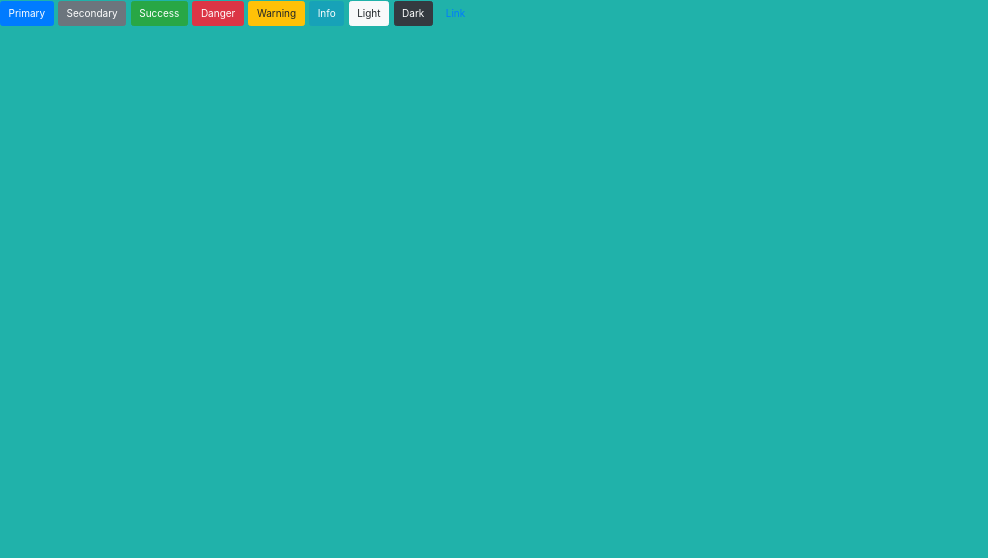
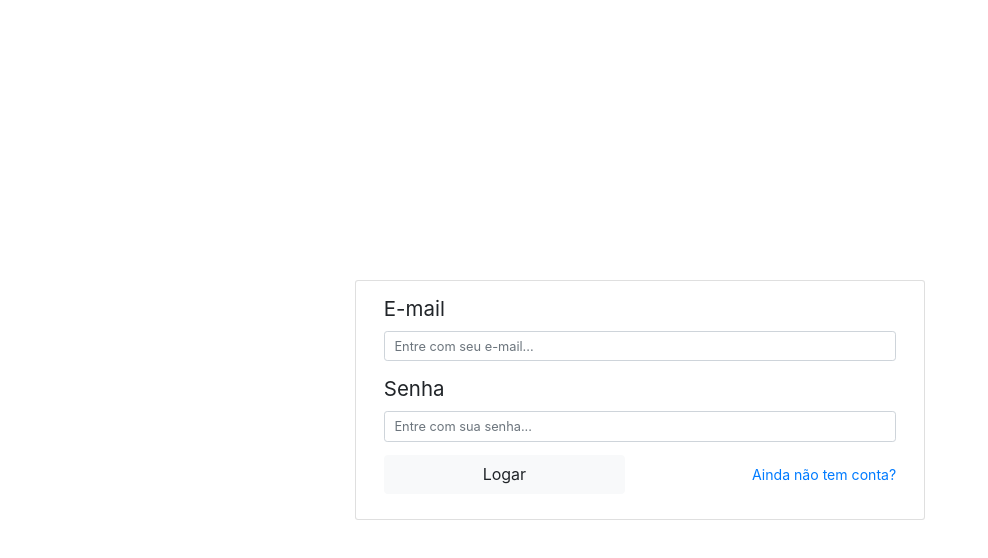
Before and after one commit to coelhoadler/cashback-app, a website built with webpack: page src/index.html in a window 1280 px wide. Shown: the whole page, without its empty margins (0-988 px from the left). Built offline with nearby package versions, Linux system fonts and the light colour scheme.

Commit message:
Criando formulário de login.

```diff
--- a/package.json
+++ b/package.json
@@ -44,7 +44,8 @@
     "bootstrap": "^4.4.1",
     "core-js": "^3.6.4",
     "jquery": "^3.5.0",
-    "popper.js": "^1.16.1"
+    "popper.js": "^1.16.1",
+    "prettier": "^2.0.4"
   },
   "browserslist": [
     ">0.2%",
--- a/src/index.html
+++ b/src/index.html
@@ -1,19 +1,39 @@
 <!DOCTYPE html>
 <html lang="pt-br">
+
 <head>
   <meta charset="UTF-8" />
   <meta name="viewport" content="width=device-width, initial-scale=1.0" />
   <title>Cashback System</title>
 </head>
+
 <body>
-    <button type="button" class="btn btn-primary">Primary</button>
-    <button type="button" class="btn btn-secondary">Secondary</button>
-    <button type="button" class="btn btn-success">Success</button>
-    <button type="button" class="btn btn-danger">Danger</button>
-    <button type="button" class="btn btn-warning">Warning</button>
-    <button type="button" class="btn btn-info">Info</button>
-    <button type="button" class="btn btn-light">Light</button>
-    <button type="button" class="btn btn-dark">Dark</button>
-    <button type="button" class="btn btn-link">Link</button>
+  <div class="container h-100">
+    <div class="row h-100 justify-content-center align-items-center">
+      <form class="col-11 col-md-6 card rounded p-3">
+        <div class="form-group col-12">
+          <label for="email">E-mail</label>
+          <input type="email" class="form-control" id="email" aria-describedby="E-mail"
+            placeholder="Entre com seu e-mail...">
+        </div>
+        <div class="form-group col-12">
+          <label for="password">Senha</label>
+          <input type="password" class="form-control" id="password" placeholder="Entre com sua senha...">
+        </div>
+        <div class="form-group col-12">
+          <div class="row">
+            <div class="col-12 col-md-6 col-sm-12">
+              <button type="submit" class="btn btn-block btn-lg btn-light">Logar</button>
+            </div>
+            <div
+              class="col-md-6 col-sm-12 mt-3 mt-md-0 mt-sm-3 d-flex justify-content-center justify-content-sm-center justify-content-md-end align-items-center">
+              <a href="#" class="login__link-new-account">Ainda não tem conta?</a>
+            </div>
+          </div>
+        </div>
+      </form>
+    </div>
+  </div>
 </body>
+
 </html>
--- a/src/index.js
+++ b/src/index.js
@@ -1,15 +1,15 @@
 import './styles.scss';
 import 'bootstrap';
 
-import styles from './index.module.css';
+// import styles from './index.module.css';
 
-const h1 = document.querySelector('h1');
-h1.classList.add(styles.h1);
+// const h1 = document.querySelector('h1');
+// h1.classList.add(styles.h1);
 
-async function print() {
-  const { greet } = await import('./greet');
-  const response = await greet('John Doe');
-  console.log(response);
-}
+// async function print() {
+//   const { greet } = await import('./greet');
+//   const response = await greet('John Doe');
+//   console.log(response);
+// }
 
-print();
+// print();
--- a/src/styles.scss
+++ b/src/styles.scss
@@ -2,7 +2,7 @@
 
 html {
   box-sizing: border-box;
-  font-size: 62.5%; /* Set font to 1rem = 10px */
+  font-size: 80%; /* Set font to 1rem = 10px */
 }
 
 *,
@@ -12,8 +12,15 @@ html {
 }
 
 body {
+  height: 100vh;
+  width: 100vw;
   font-size: 1.6rem;
-  background-color: lightseagreen;
   margin: 0;
   padding: 0;
 }
+
+.login {
+  &__link-new-account {
+    font-size: 1.1rem;
+  }
+}
```
Also changed, not shown: 1 other file. Lines whose indentation alone changed are shown as unchanged.
